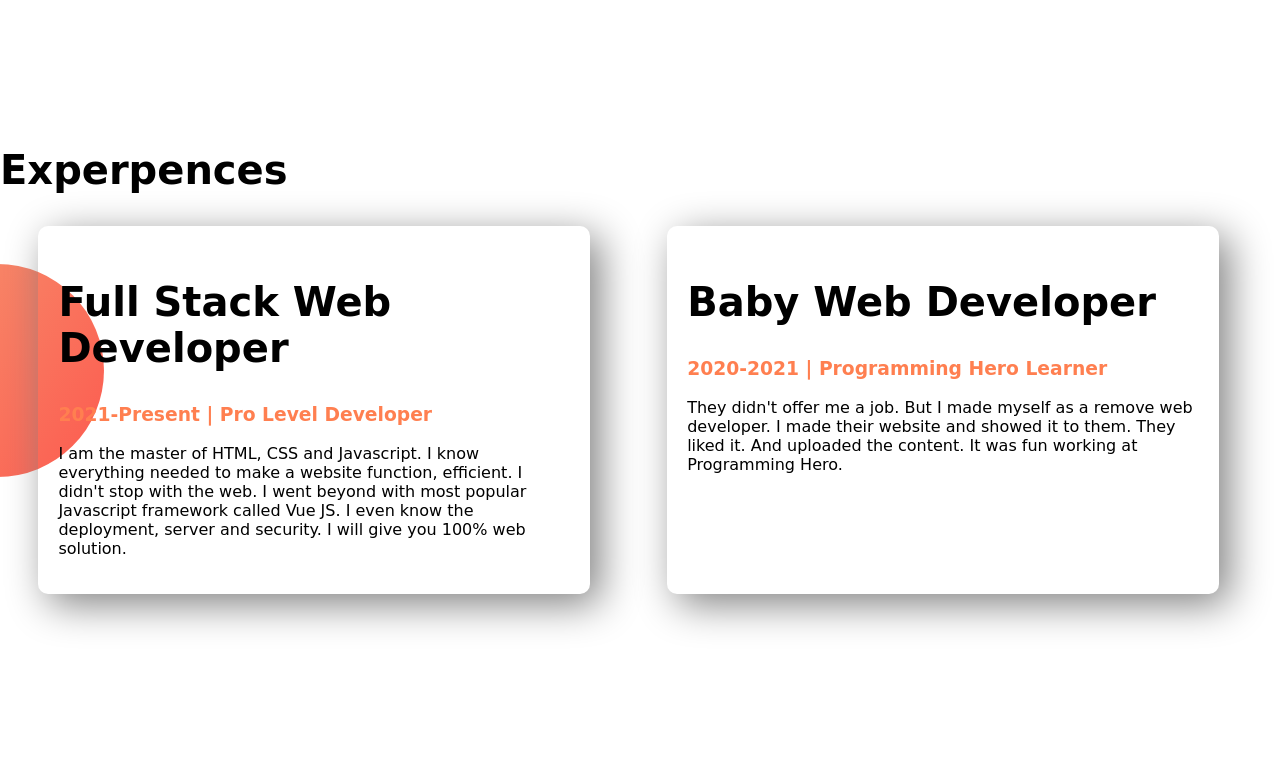
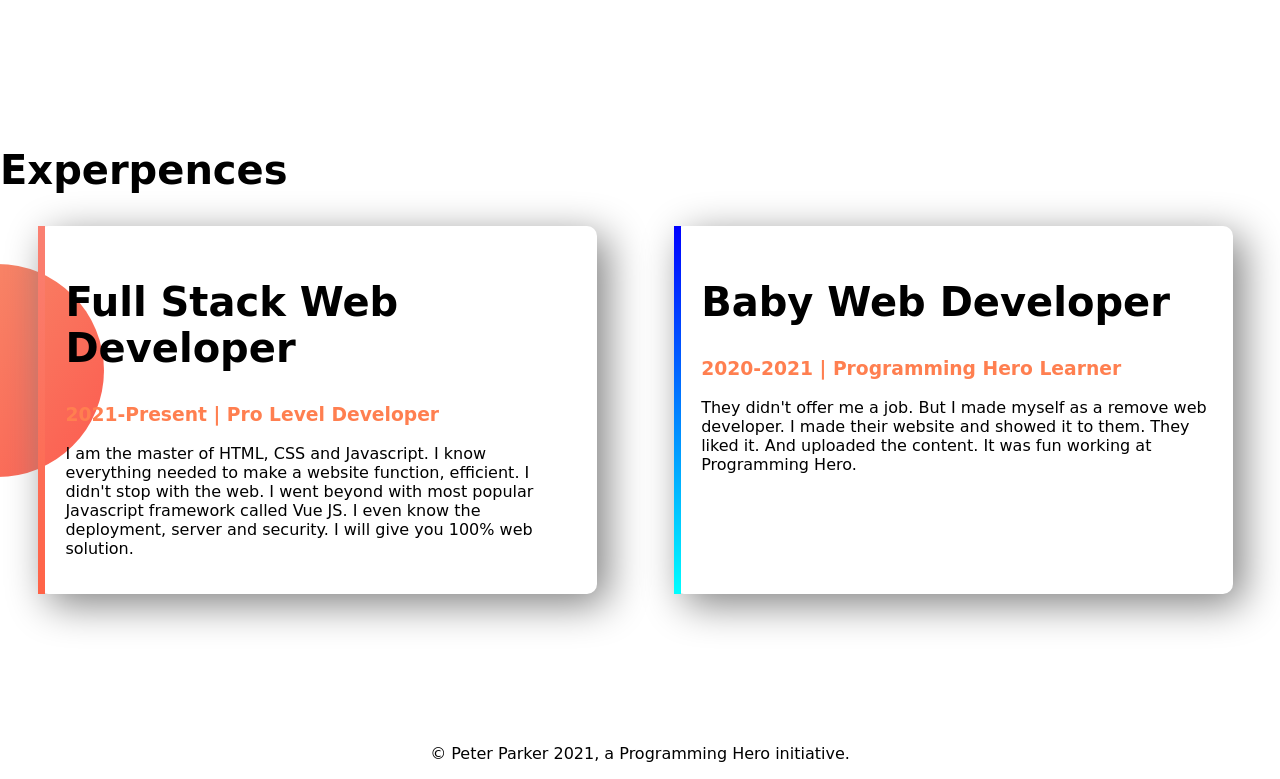
Before and after one commit to rashedul24/swarno-portfolio, a plain HTML site: page index.html in a window 1280 px wide. Shown: the part 885-1664 px from the top of the page. Before the commit the page ends 1629 px from the top, so only its background shows below. Drawn offline with Linux system fonts and the light colour scheme; a web font is replaced by a local one.

Commit message:
third-part

```diff
--- a/index.html
+++ b/index.html
@@ -59,8 +59,8 @@
     </section>
     <section class="down-banner">
       <h1>Experpences</h1>
-      <div class="flexible-container">
-        <div class="experience-item">
+      <div  class="flexible-container">
+        <div id="bim-1" class="experience-item">
           <h1 >Full Stack Web Developer</h1>
           <h3 class="heading-name">2021-Present | Pro Level Developer</h3>
           <p>
@@ -71,7 +71,7 @@
             100% web solution.
           </p>
         </div>
-        <div class="experience-item">
+        <div id="bim-2" class="experience-item">
           <h1>Baby Web Developer</h1>
           <h3 class="heading-name">2020-2021 | Programming Hero Learner</h3>
           <p>
@@ -83,5 +83,8 @@
         </div>
       </div>
     </section>
+    <footer>
+      <p>© Peter Parker 2021, a Programming Hero initiative.</p>
+    </footer>
   </body>
 </html>
--- a/style.css
+++ b/style.css
@@ -65,3 +65,16 @@ border-radius: 10px;
   background-repeat: no-repeat;
   background-position: left;
 }
+#bim-1{
+  border-left: solid 7px;
+  border-image: linear-gradient( salmon,tomato ) ;
+  border-image-slice: 1;
+}
+#bim-2{
+  border-left: solid 7px;
+  border-image: linear-gradient(blue, cyan) ;
+  border-image-slice: 1 ;
+}
+footer p{
+  text-align: center;
+}
```
Also changed, not shown: Show off/bb-removebg-preview.png (deleted), Show off/bb.png (deleted), Show off/favicon.png (deleted), Show off/pp-removebg-preview.png (deleted), Show off/tm.png (deleted).
